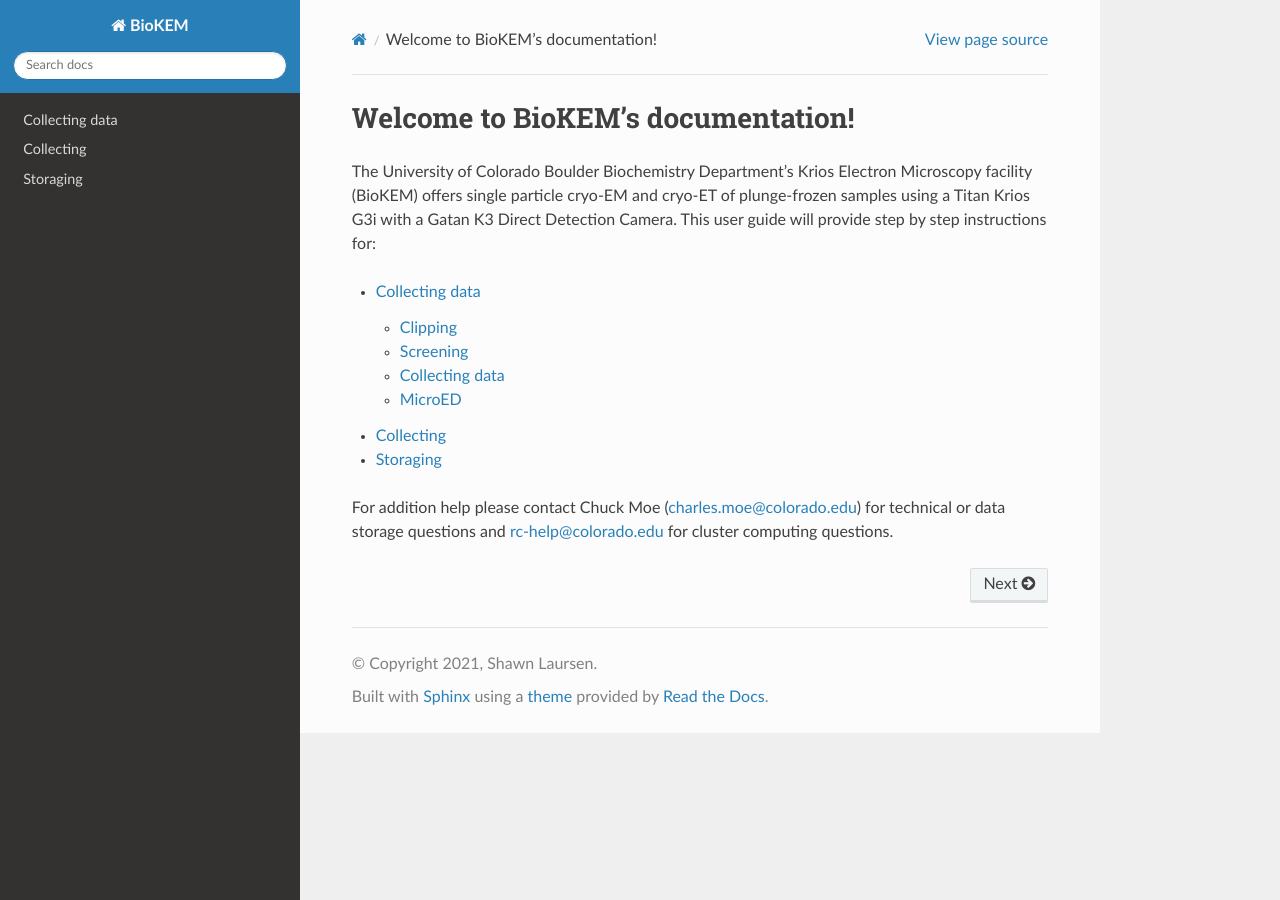
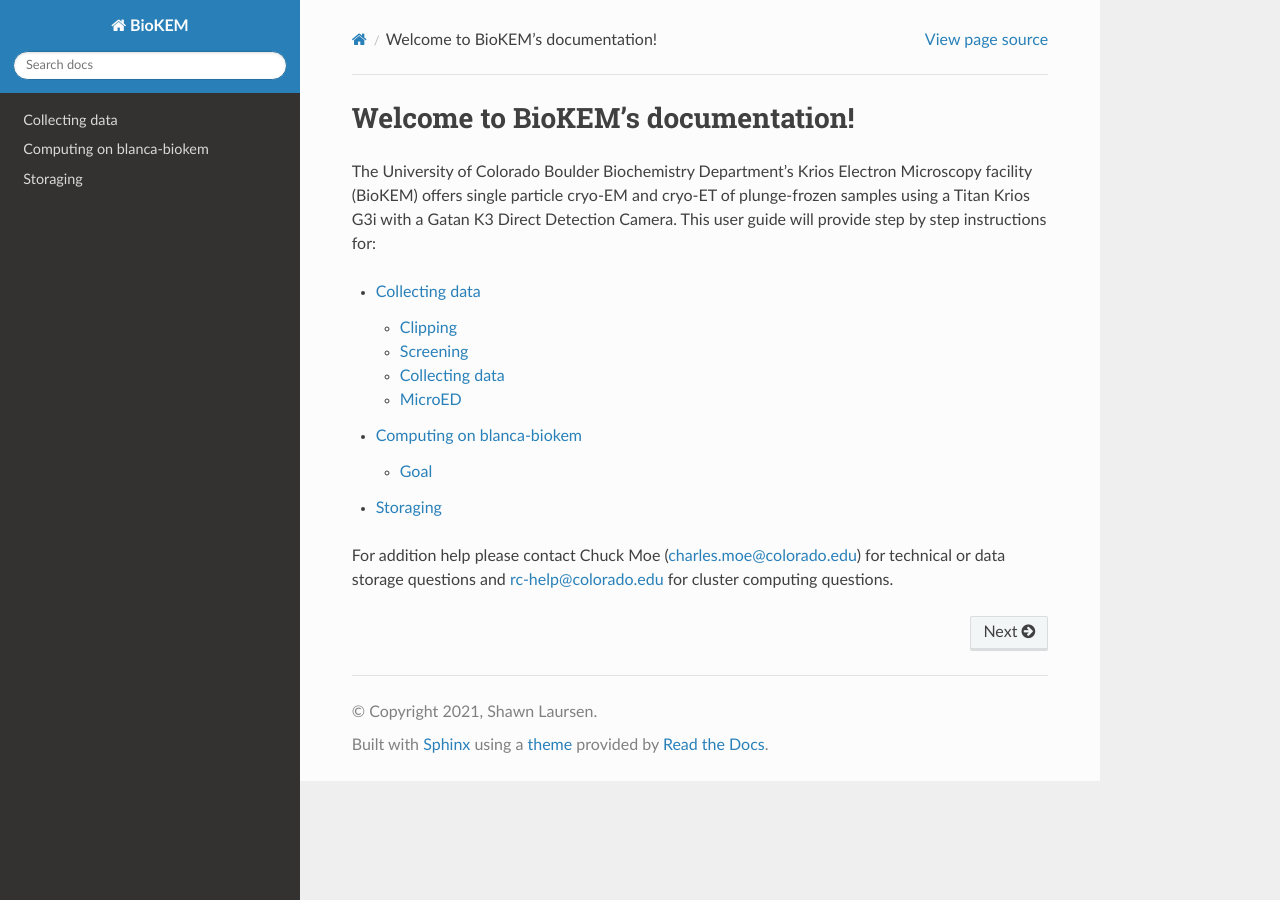
Before and after one commit to CU-BioKEM/user-guide, a Sphinx documentation site: the page built from docs/source/index.rst, in a window 1280 px wide. Built offline with Sphinx 7.4.7 and the Read the Docs theme 2.0.0, drawn with Linux system fonts in a browser that asks for light colours; some of the changed lines change nothing that is shown.

Commit message:
added some instructions

```diff
--- a/docs/source/computing.rst
+++ b/docs/source/computing.rst
@@ -1,2 +1,58 @@
-Collecting
-==========
+Computing on blanca-biokem
+==========================
+
+Goal
+----
+This guide will introduce new and existing users of the `CU-Boulder BioKEM facility <https://www.colorado.edu/facility/biokem/>`_ to processing EM data on GPU compute nodes hosted on Blanca.
+
+## Contents
+
+0. [Overview](#overview)
+0. [Getting started](#getting-started)
+0. [Running software](#running-software)
+
+## Overview
+The BioKEM computing server consists of three main parts: Petalibrary, Blanca, and SBGrid. In order to use the server, you will need to gain access to all three of these resources. Information on how to do this can be found in the [Getting started](#getting-started) section. In brief, you will host your dataset on Petalibrary, process it on GPUs within the Blanca computing cluster using software managed through SBGrid.
+
+## Getting started
+
+### Petalibrary
+[Petalibrary](https://www.colorado.edu/rc/resources/petalibrary) is CU's Research Computing (RC) files storage system. This service can be used to safely and securely store 100's of TBs of data for a modest cost. This system is well backed up, so you don't have to worry about losing valuable data. The other important aspect of this service is that you can securely mount it to other RC resources like Blanca for super fast file transfer.
+
+You will need to request and allocation for you lab and have RC create a biokem-deposit folder that can be used to deposit images taken from the Krios. See [https://www.colorado.edu/rc/resources/petalibrary](https://www.colorado.edu/rc/resources/petalibrary) for more information and email [rc-help@colorado.edu](rc-help@colorado.edu) to request and allocation. We recommend requesting an allocation of about ~20TB/actively processing dataset. This service could also be a good long term storage option for already processed datasets.
+
+### Blanca
+[Blanca](https://www.colorado.edu/rc/resources/blanca) is RC's condo computing cluster. This cluster allows users to purchase their own computing nodes that RC will then house, setup, and manage. Users have priority on the nodes they own, but have access to use other users nodes when they are available. The BioKEM facility owns two types of nodes: one reserved for on the fly motion correction and the other for users of the facility to process EM data. The physical space we are allotted can house up to 10 processing nodes in addition to the on the fly node. These nodes are purchased by individual labs, but are then shared by all members of the BioKEM facility. Each node will consist of a number of GPUs (typically 4) and CPUs, as well as RAM to run jobs. All jobs ran in the cluster are submitted by a workload manager called SLURM.
+
+### SLURM
+[SLURM](https://slurm.schedmd.com) is the management system many computing clusters, including Blanca use to run jobs. It allows multiple users to use the same computing resources by distributing jobs across resources and scheduling jobs to start when resources become available. The main benefits to us of using SLURM are:
+
+  - Maximize utilization of nodes by running 24/7
+  - Avoid single users from hogging resources
+  - Create easy to replicate workflows
+  - Allows us to use non-BioKEM nodes when they are available
+
+All of these will bring the cost of high performance computing per lab down drastically, while working within a consistent compute environment that should be easier for the community to troubleshoot than working in individual labs.
+
+### SBGrid
+To manage all of the software necessary for processing EM data, we are using a software manager called [SBGrid](https://sbgrid.org). This service allows us to maintain multiple versions of software, as well as easily install and update new software. General members of the EM community may use a basic set of software under the facility's license including:
+  - crYOLO
+  - CTFFind
+  - cryoDRGN
+  - deepEMhancer
+  - MotionCor2
+  - PyEM
+  - Relion
+
+Labs interested in using the suite of ~400 programs must purchase a lab specific license from SBGrid, we will then grant lab members access to these applications.
+
+Commercial users are limited to a few preprocessing applications without an additional license.
+
+## Running software
+In order to run software on BioKEM's Blanca server:
+  - Request access to Blanca through [Research Computing](https://rcamp.rc.colorado.edu/accounts/account-request/create/organization)
+  - Request a [Petalibrary](#petalibrary) allocation (~20TB/active project) by emailing [rc-help@colorado.edu](rc-help@colorado.edu)
+    * Make sure to have them create a 'biokem-deposit' folder for your lab to deposit Krios images into
+  -  Purchase an [SBGrid](#sbgrid) license for your lab
+     * Labs without an SBgrid license will have minimal access to SBGrid softwares.
+     * Labs with their own SBgrid license will be able to access the full stack of software, without limitation.
```
